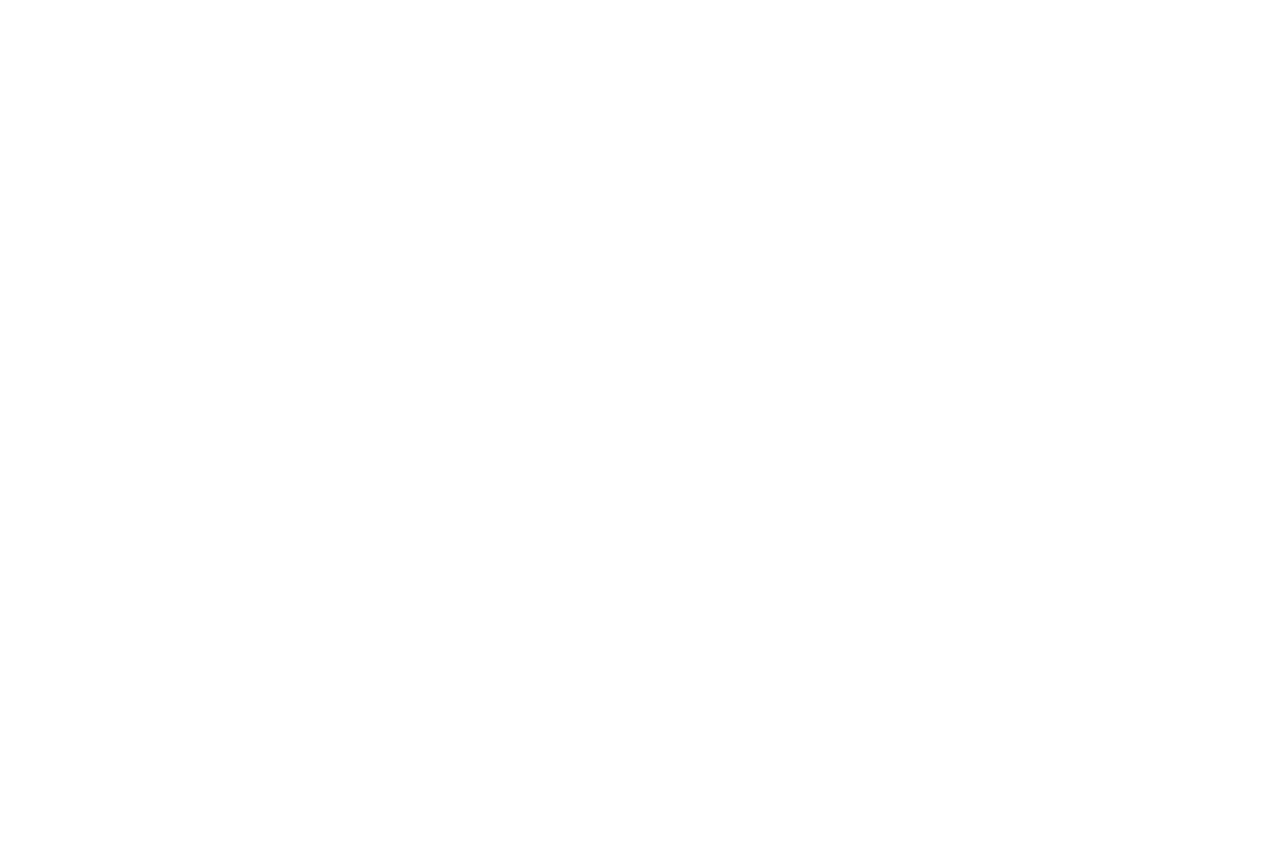
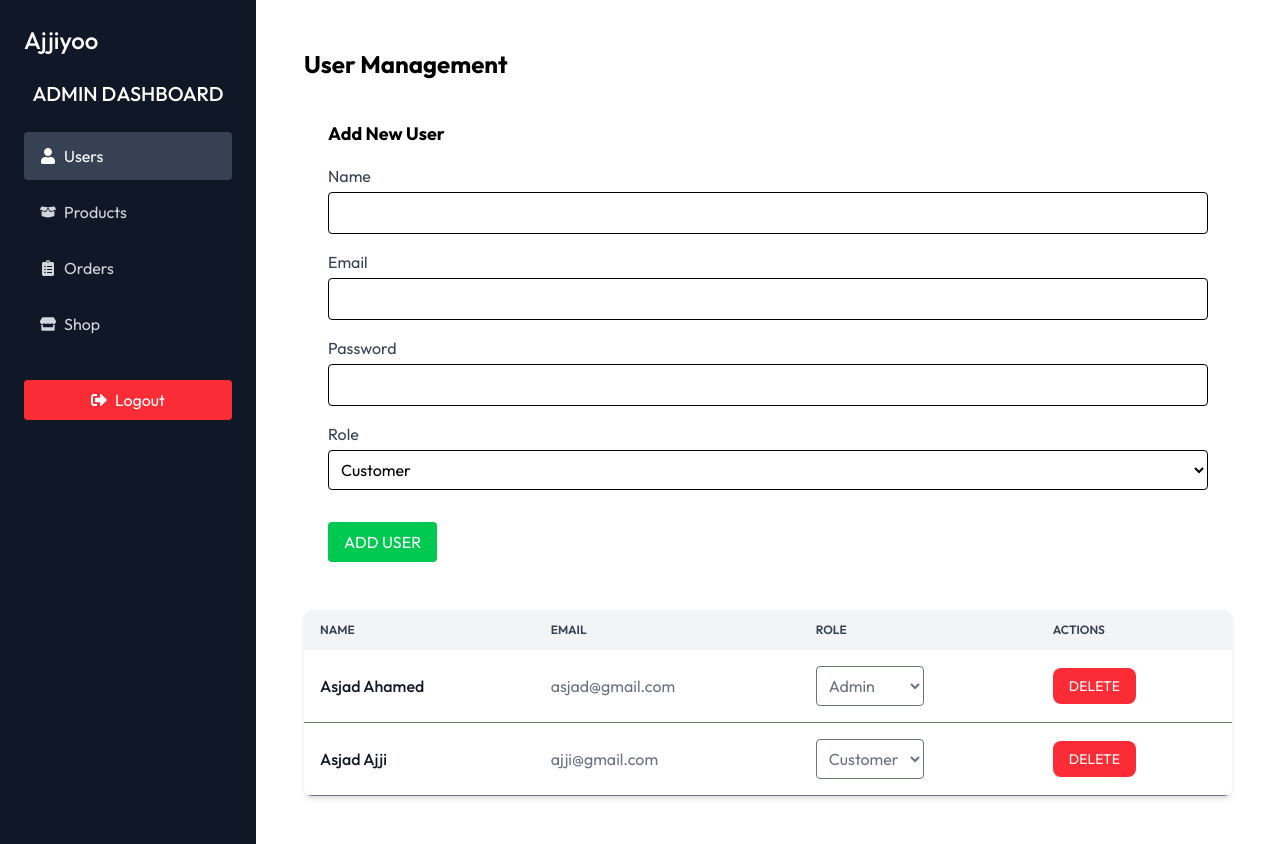
Before and after one commit to asjadahamed77/AjjiyooEcom, a React (Vite) app in the folder client/: page /admin/users in a window 1280 px wide. Before the commit this address had no page. Before the commit the page ends 800 px from the top, so only its background shows below. Built offline with nearby package versions, Linux system fonts and the light colour scheme.

Commit message:
Completed User Management Page UI

```diff
--- a/client/src/App.jsx
+++ b/client/src/App.jsx
@@ -13,6 +13,7 @@ import OrderDetailsPage from './pages/OrderDetailsPage';
 import MyOrdersPage from './pages/MyOrderspage';
 import AdminLayout from './components/admin/AdminLayout';
 import AdminHomePage from './pages/AdminHomePage';
+import UserManagement from './components/admin/UserManagement';
 
 function App() {
   return (
@@ -33,6 +34,7 @@ function App() {
         </Route>
         <Route path='/admin'element={<AdminLayout />} >
         <Route index element={<AdminHomePage />} />
+        <Route path='users' element={<UserManagement />} />
         </Route>
       </Routes>
     </BrowserRouter>
--- /dev/null
+++ b/client/src/components/admin/UserManagement.jsx
@@ -0,0 +1,152 @@
+import { useState } from "react";
+
+const UserManagement = () => {
+  const users = [
+    {
+        _id: 543,
+      name: "Asjad Ahamed",
+      email: "asjad@gmail.com",
+      role: "admin",
+    },
+    {
+        _id: 546,
+      name: "Asjad Ajji",
+      email: "ajji@gmail.com",
+      role: "customer",
+    },
+  ];
+
+  const [formData, setFormData] = useState({
+    name: "",
+    email: "",
+    password: "",
+    role: "customer", //default
+  });
+
+  const handleChange = (e) => {
+    setFormData({
+      ...formData,
+      [e.target.name]: e.target.value,
+    });
+  };
+
+  const onSubmitHandler = async(e)=>{
+    e.preventDefault()
+    setFormData({
+        name: "",
+        email: "",
+        password: "",
+        role: "customer",
+    })
+  }
+
+  const handleRoleChange = (userId, newRole) => {
+
+  }
+  const handleDeleteUser = (userId)=> {
+if(window.confirm('Are your sure you want to delete this user')){
+    console.log(userId)
+}
+  }
+
+  return (
+    <div className="max-w-7xl mx-auto p-6">
+      <h2 className="text-2xl font-bold mb-4">User Management</h2>
+      <div className="p-6 rounded-lg mb-6">
+        <h3 className="text-lg font-bold mb-4">Add New User</h3>
+        <form onSubmit={onSubmitHandler}>
+          <div className="mb-4">
+            <label className="block text-gray-700">Name</label>
+            <input
+              type="text"
+              name="name"
+              value={formData.name}
+              onChange={handleChange}
+              className="w-full p-2 border rounded mt-1"
+              required
+            />
+          </div>
+          <div className="mb-4">
+            <label className="block text-gray-700">Email</label>
+            <input
+              type="email"
+              name="email"
+              value={formData.email}
+              onChange={handleChange}
+              className="w-full p-2 border rounded mt-1"
+              required
+            />
+          </div>
+          <div className="mb-4">
+            <label className="block text-gray-700">Password</label>
+            <input
+              type="password"
+              name="password"
+              value={formData.password}
+              onChange={handleChange}
+              className="w-full p-2 border rounded mt-1"
+              required
+            />
+          </div>
+          <div className="mb-4">
+            <label className="block text-gray-700">Role</label>
+            <select
+              name="role"
+              value={formData.role}
+              onChange={handleChange}
+              className="w-full p-2 border rounded mt-1"
+            >
+              <option value="customer">Customer</option>
+              <option value="admin">Admin</option>
+            </select>
+          </div>
+          <button
+            type="submit"
+            className="bg-green-500 text-white py-2 px-4 rounded hover:bg-green-600 duration-300 transition cursor-pointer mt-4"
+          >
+            ADD USER
+          </button>
+        </form>
+      </div>
+      {/* User List */}
+      <div className="overflow-x-auto shadow-md sm:rounded-lg">
+        <table className="min-w-full text-left text-gray-500">
+            <thead className="bg-gray-100 text-xs uppercase text-gray-700 font-semibold">
+                <tr>
+                    <td className="py-3 px-4">Name</td>
+                    <td className="py-3 px-4">Email</td>
+                    <td className="py-3 px-4">Role</td>
+                    <td className="py-3 px-4">Actions</td>
+                </tr>
+            </thead>
+            <tbody>
+                {
+                    users.map((user)=>(
+                        <tr key={user._id} className="border-b hover:bg-gray-50">
+                            <td className="p-4 font-medium text-gray-900 whitespace-nowrap">{user.name}</td>
+                            <td className="p-4">{user.email}</td>
+                            <td className="p-4">
+                                <select value={user.role} onChange={(e)=>handleRoleChange(user._id,e.target.value )} className="p-2 border rounded" >
+
+                                <option value="customer">Customer</option>
+                                <option value="admin">Admin</option>
+                                </select>
+                            </td>
+                            <td className="p-4">
+                                <button onClick={()=>handleDeleteUser(user._id)}
+                                     className="bg-red-500 hover:bg-red-600 duration-300 transition-all px-4 py-2 text-white rounded-lg cursor-pointer text-sm"
+                                    >
+DELETE
+                                </button>
+                            </td>
+                        </tr>
+                    ))
+                }
+            </tbody>
+        </table>
+      </div>
+    </div>
+  );
+};
+
+export default UserManagement;
--- a/client/src/components/layout/UserLayout.jsx
+++ b/client/src/components/layout/UserLayout.jsx
@@ -1,4 +1,4 @@
-import React from 'react'
+
 import Header from '../common/Header'
 import Footer from '../common/Footer'
 import { Outlet } from 'react-router-dom'
```
